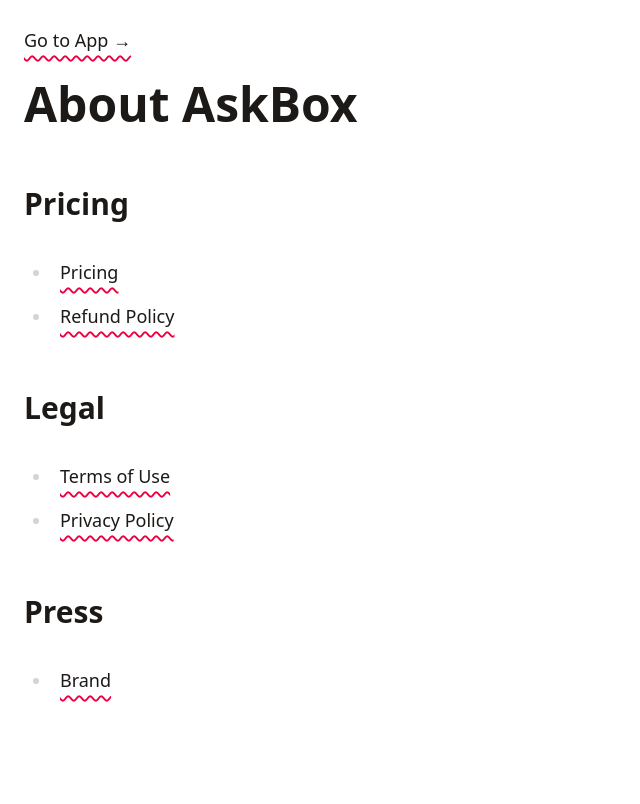
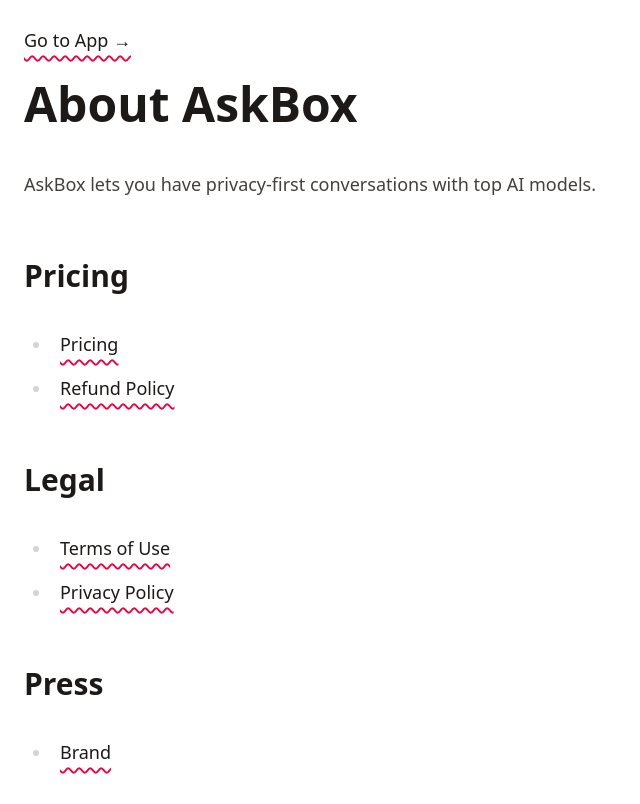
Before and after one commit to thien-do/askbox-about, a Next.js app: page / in a window 1280 px wide. Shown: the whole page, without its empty margins (0-640 px from the left). Built offline with nearby package versions, Linux system fonts and the light colour scheme.

Commit message:
Improve root

```diff
--- a/src/root/page.mdx
+++ b/src/root/page.mdx
@@ -1,4 +1,6 @@
 # About AskBox
+
+AskBox lets you have privacy-first conversations with top AI models.
 
 ## Pricing
 
--- a/src/root/page.tsx
+++ b/src/root/page.tsx
@@ -4,7 +4,9 @@
 export function RootPage(): ReactNode {
   const nav = (
     <nav className="mb-6">
-      <a href="https://ask.box">Go to App →</a>
+      <a href="https://ask.box" target="_blank">
+        Go to App →
+      </a>
     </nav>
   )
 
```
